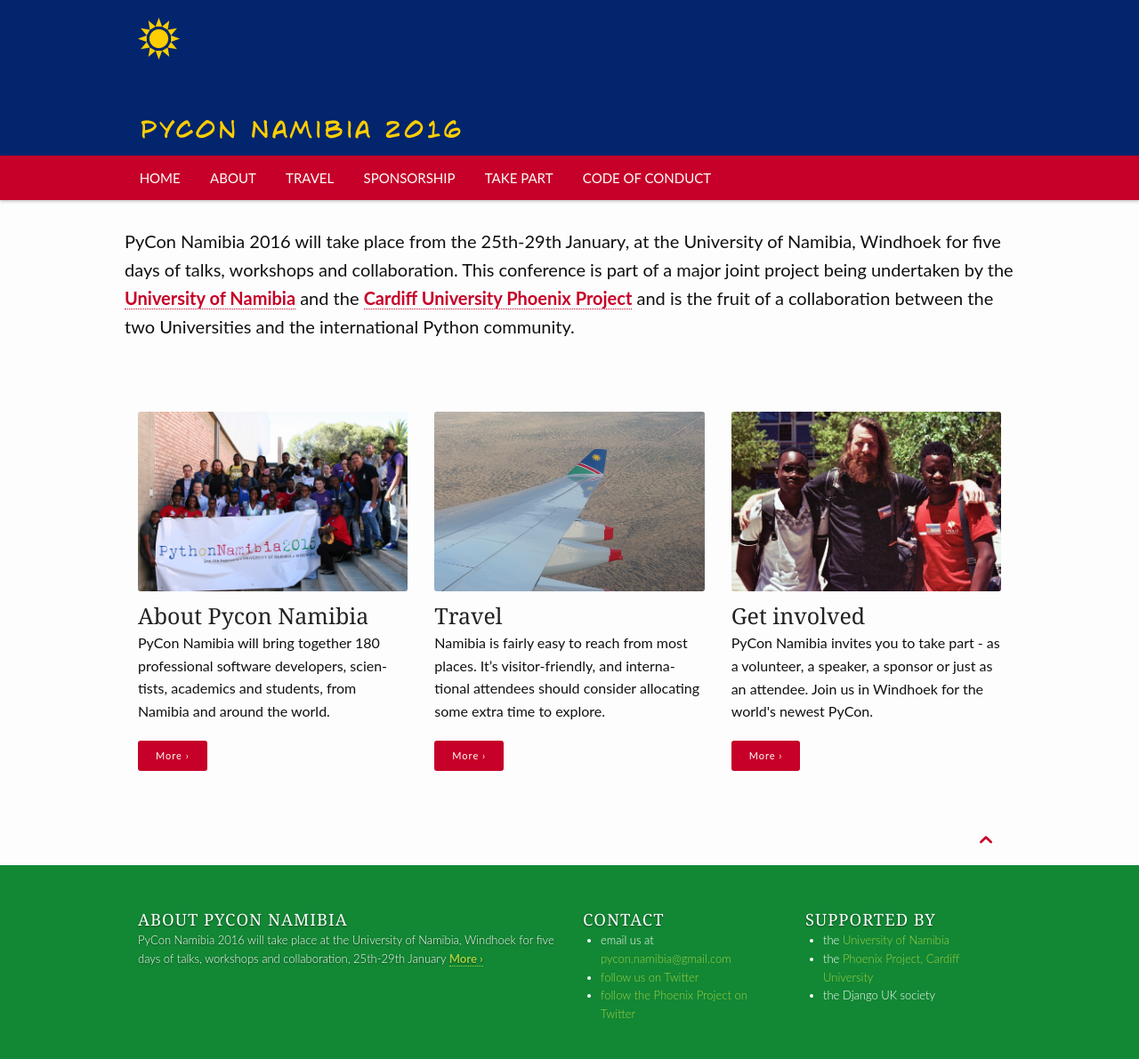
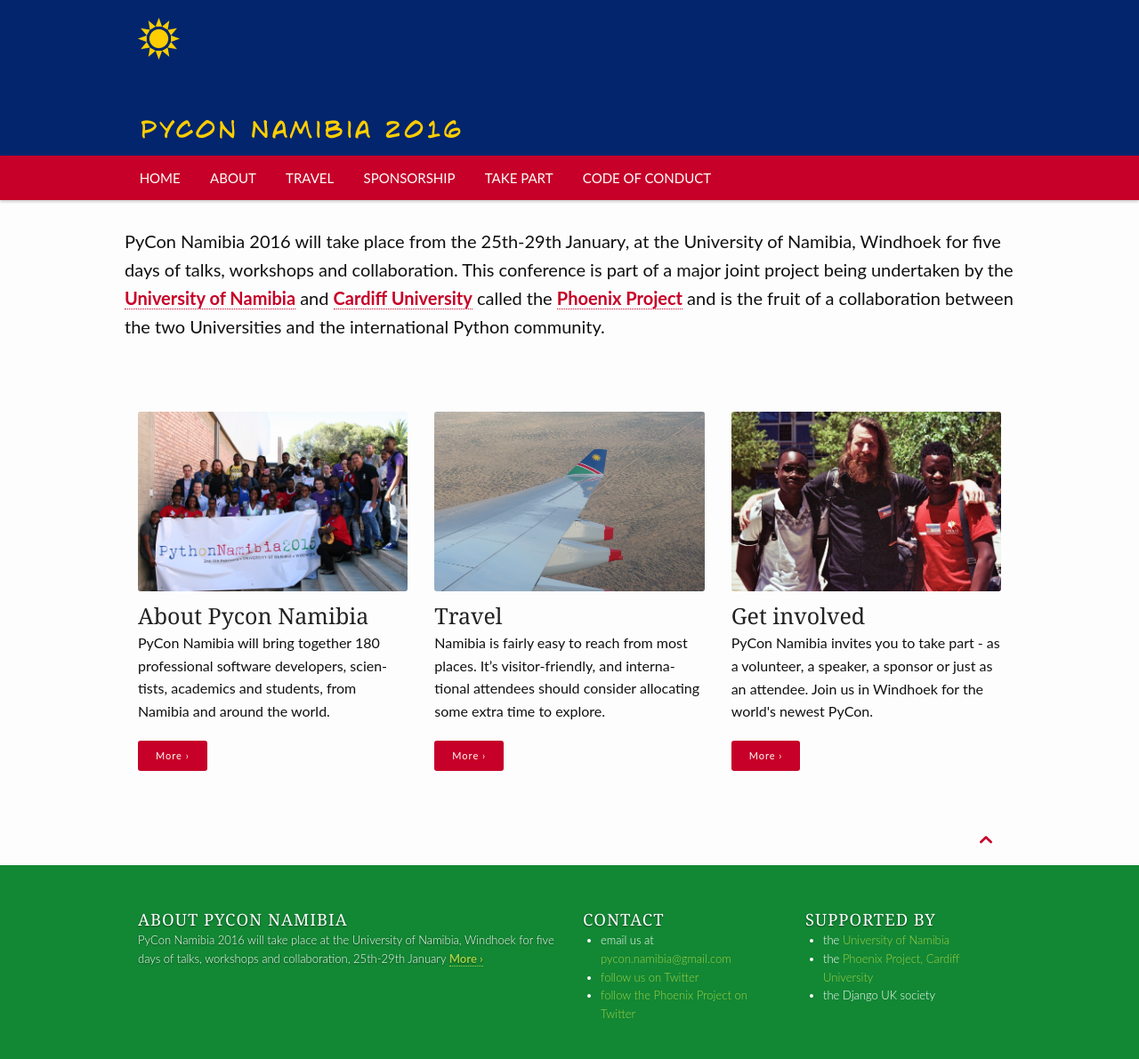
Before and after one commit to python-namibia/python-namibia.github.io-2016, a Jekyll site: the page built from pages/pages-root-folder/index.md, in a window 1280 px wide. Shown: the whole page at 89% size. Built offline with Jekyll 4.4.1, drawn with Linux system fonts in a browser that asks for light colours.

Commit message:
Fixing clumsy writing.

```diff
--- a/pages/pages-root-folder/index.md
+++ b/pages/pages-root-folder/index.md
@@ -2,12 +2,12 @@
 layout: frontpage
 teaser: PyCon Namibia 2016 will take place from the 25th-29th January, at the
         University of Namibia, Windhoek for five days of talks, workshops and
-        collaboration. This conference is part of a major joint project being
-        undertaken by the <a href="http://www.unam.na/">University of
-        Namibia</a> and the <a
-        href="http://www.cardiff.ac.uk/phoenix-project">Cardiff University
-        Phoenix Project</a> and is the fruit of a collaboration between the two
-        Universities and the international Python community.
+        collaboration. This conference is part of a major joint project being undertaken
+        by the <a href="http://www.unam.na/">University of Namibia</a> and <a
+        href="http://www.cardiff.ac.uk/">Cardiff University</a> called the <a
+        href="http://www.cardiff.ac.uk/phoenix-project"> Phoenix Project</a> and is the
+        fruit of a collaboration between the two Universities and the international
+        Python community.
 widget1:
   title: "About Pycon Namibia"
   url: '/about'
```
